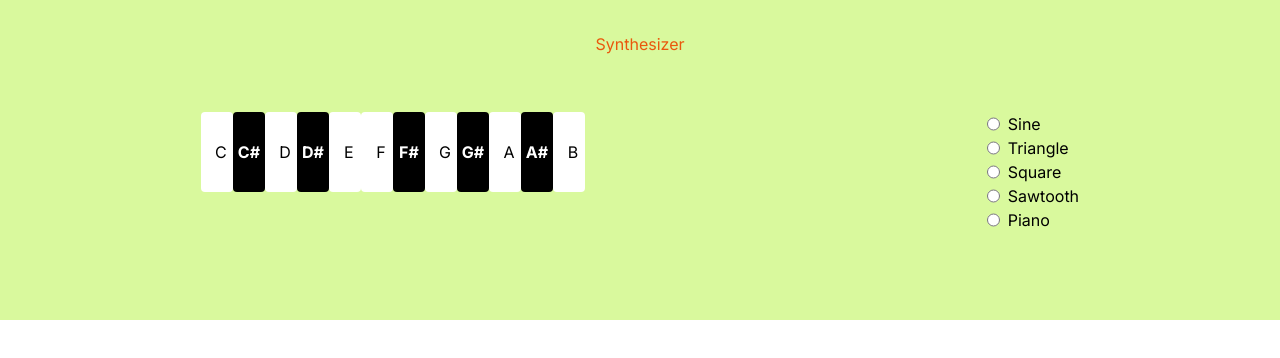
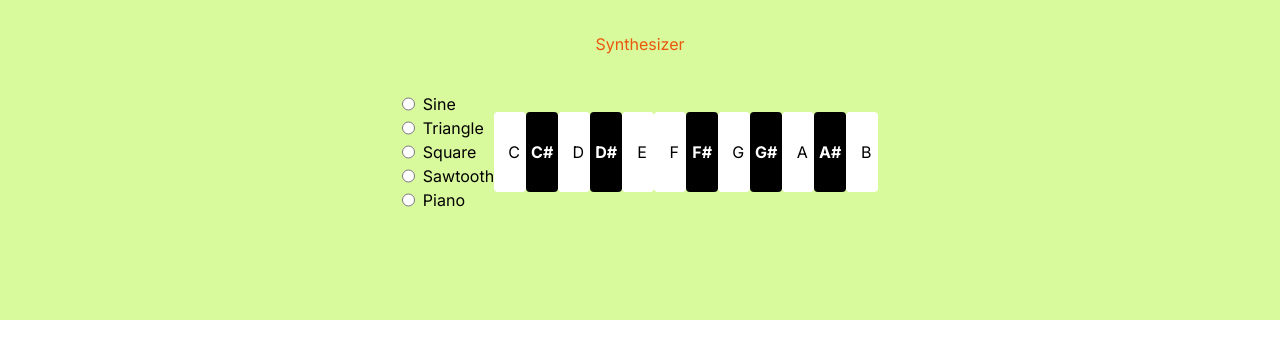
Before and after one commit to Yulanyandrea/Piano_Project, a Next.js app: page / in a window 1280 px wide. Shown: the top 358 px of the page. Built offline with nearby package versions, Linux system fonts and the light colour scheme.

Commit message:
integration of selector component and piano key

```diff
--- a/src/app/page.tsx
+++ b/src/app/page.tsx
@@ -1,8 +1,10 @@
 "use client"
+import { useState } from 'react';
 import PianoKey from '../componets/pianoKey/PianoKeys';
 import Selector from '@/componets/selector/Selector';
 
 const Home = () => {
+  const [wave, setWave] = useState('')
   let notesObj = {
     "C": 261.63,
     "C#":277.183,
@@ -20,20 +22,24 @@ const Home = () => {
   const sharpNotes = ["C#", "D#", "F#", "G#", "A#"];
   let notesValues = Object.entries(notesObj);
 
+  const handleChangeWave = (waveform:string) => {
+    setWave(waveform)
+  }
+
   return (
     <main className='bg-lime-200 w-30 h-80'>
         <p className='bg-gray h-12 text-center text-orange-600 pt-8 pb-20'>Synthesizer</p>
         <section className='flex  justify-around'>
           <section  className= "flex justify-center mx-0 my-0 w-30 h-20 items-center">
-
+            <Selector valueChange={handleChangeWave}/>
             {notesValues.map(([key, value]) => (
 
-                <PianoKey key={value} noteFrequency={value} noteName={key} isSharp={sharpNotes.includes(key)} signal={"triangle"}  />
+                <PianoKey key={value} noteFrequency={value} noteName={key} isSharp={sharpNotes.includes(key)} signal={wave}  />
 
             ))}
           </section>
 
-        <Selector/>
+
 
       </section>
 
--- a/src/componets/pianoKey/PianoKeys.tsx
+++ b/src/componets/pianoKey/PianoKeys.tsx
@@ -7,7 +7,7 @@ interface PianoKeyProps {
   noteFrequency: number;
   noteName:string;
   isSharp:boolean;
-  signal:OscillatorType;
+  signal:string;
 
 }
 
@@ -25,7 +25,7 @@ const PianoKey = ({ noteFrequency,noteName, isSharp,signal}:PianoKeyProps) => {
   const playNote = (noteFrequency: number) => {
     if (audioContext) {
       const oscillator = audioContext.createOscillator();
-      oscillator.type = signal;
+      oscillator.type = signal as OscillatorType;
       oscillator.frequency.setValueAtTime(noteFrequency, audioContext.currentTime);
       oscillator.connect(audioContext.destination);
       oscillator.start();
--- a/src/componets/selector/Selector.tsx
+++ b/src/componets/selector/Selector.tsx
@@ -1,34 +1,49 @@
-const Selector = () => {
+import { useState } from 'react';
+
+interface selectorProps {
+    valueChange:(value: string) => void;
+}
+
+const Selector = ({valueChange}:selectorProps) => {
+    const [values, setValue] = useState('');
+
+    const handleChange = (e: React.ChangeEvent<HTMLInputElement>) => {
+       let selectButton = e.target.value;
+        setValue((prevValue) => (prevValue === selectButton ? '' : selectButton));
+        valueChange(selectButton)
+
+    }
     return(
-        <section className="flex flex-col text-center items-baseline">
+        <form className="flex flex-col text-center items-baseline">
 
             <section className="flex flex-row-reverse gap-2 justify-center">
                 <label htmlFor="sine">Sine</label>
-                <input type="radio" id="sine" name="sine" value="sine" />
+                <input type="radio" id="sine" name="sine" value="sine" onChange={handleChange} checked={values === 'sine'}/>
             </section>
 
             <section className="flex flex-row-reverse gap-2 justify-center">
                 <label htmlFor="triangle">Triangle</label>
-                <input type="radio" id="triangle" name="triangle" value="triangle" />
+                <input type="radio" id="triangle" name="triangle" value="triangle" onChange={handleChange} checked={values === 'triangle'}/>
             </section>
 
             <section className="flex flex-row-reverse gap-2 justify-center">
                 <label htmlFor="square">Square</label>
-                <input type="radio" id="square" name="square" value="square" />
+                <input type="radio" id="square" name="square" value="square" onChange={handleChange} checked={values === 'square'}/>
             </section>
 
             <section className="flex flex-row-reverse gap-2 justify-center">
                 <label htmlFor="sawtooth">Sawtooth</label>
-                <input type="radio" id="sawtooth" name="sawtooth" value="sawtooth" />
+                <input type="radio" id="sawtooth" name="sawtooth" value="sawtooth" onChange={handleChange} checked={values === 'sawtooth'}/>
 
             </section>
 
             <section className="flex flex-row-reverse gap-2 justify-center">
                 <label htmlFor="piano">Piano</label>
-                <input type="radio" id="piano" name="piano" value="piano" />
+                <input type="radio" id="piano" name="piano" value="piano" onChange={handleChange} checked={values === 'piano'}/>
             </section>
 
-            </section>
+
+            </form>
 
     )
 
```
